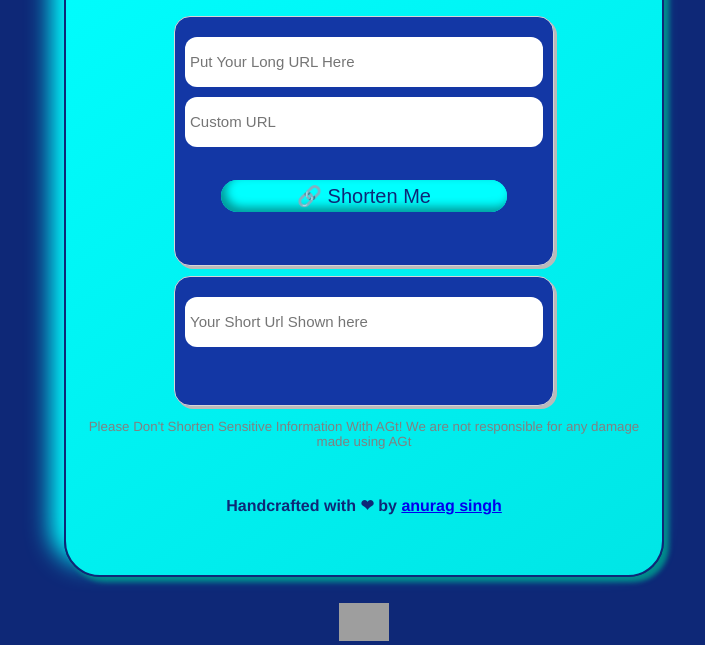
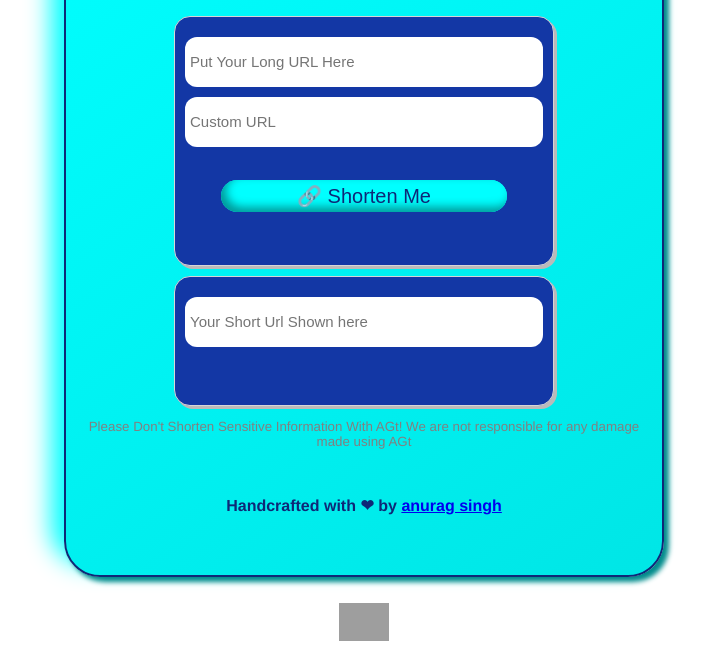
Before and after one commit to anurag989/ag, a plain HTML site: page index.html in a window 1280 px wide. Shown: the part 193-838 px from the top of the page, without its empty margins (276-981 px from the left). Drawn offline with Linux system fonts and the light colour scheme; grey boxes are pictures that could not be loaded.

Commit message:
Update index.css

```diff
--- a/index.css
+++ b/index.css
@@ -7,7 +7,7 @@ body {
     margin: 2em;
     margin: auto;
     text-align: center;
-    background-color: #0e2877;
+    background-color:cyaan;
 
 }
 
```
